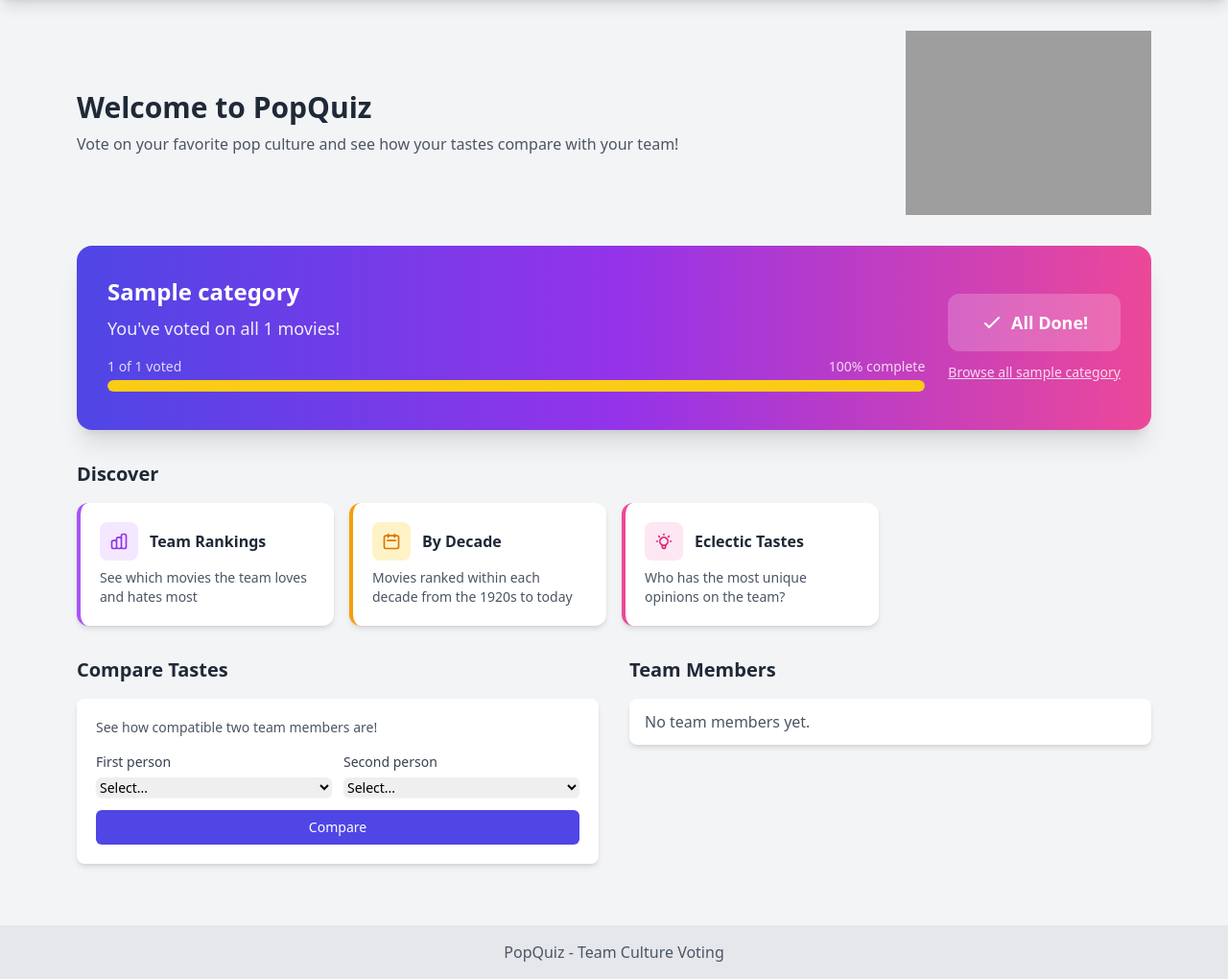
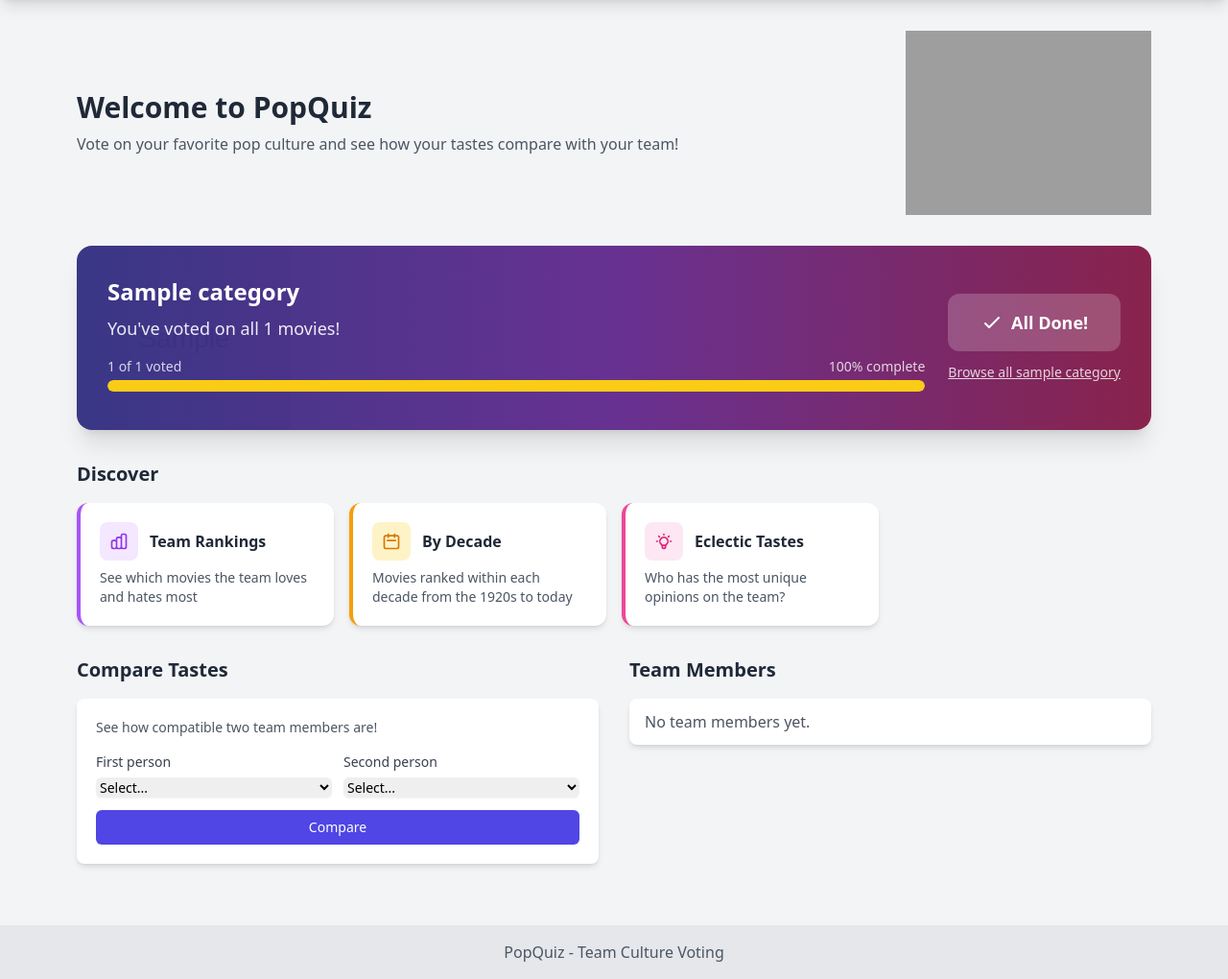
Before and after one commit to chnm/popquiz, a Django app: page / in a window 1280 px wide. Shown: the part 67-1087 px from the top of the page at 96% size. Run offline with Django 5.2, Linux system fonts and the light colour scheme; a user stored in the database is signed in; tables that the repository leaves empty hold one stand-in row (values such as "Sample post"); grey boxes marked "Sample" are stand-in pictures; some libraries are stand-ins or nearby versions; grey boxes are pictures that could not be loaded.

Commit message:
Add movie poster collage background to dashboard voting section
- Display 5 random movie posters as a background collage
- Posters arranged in a 5-column grid spanning the full card
- Dark gradient overlay (indigo/purple/pink at 90-95% opacity) ensures text readability
- Fallback to solid gradient if no posters available
- Creates visually engaging preview of category content
- Uses absolute positioning with z-index layering for poster background and content overlay

🤖 Generated with [Claude Code](https://claude.com/claude-code)

Co-Authored-By: Claude <noreply@anthropic.com>

```diff
--- a/catalog/templates/catalog/home.html
+++ b/catalog/templates/catalog/home.html
@@ -18,7 +18,28 @@
 {% if user.is_authenticated %}
 <div class="mb-8">
     {% for cat_data in categories_with_progress %}
-    <div class="bg-gradient-to-r from-indigo-600 via-purple-600 to-pink-500 rounded-2xl shadow-xl p-8 text-white">
+    <div class="relative rounded-2xl shadow-xl overflow-hidden">
+        <!-- Background Poster Collage -->
+        {% if cat_data.random_posters %}
+        <div class="absolute inset-0 grid grid-cols-5 gap-0">
+            {% for item in cat_data.random_posters %}
+            <div class="relative w-full h-full">
+                {% if item.poster_url %}
+                <img src="{{ item.poster_url }}" alt="{{ item.title }}" class="w-full h-full object-cover"
+                     onerror="this.style.display='none';">
+                {% endif %}
+            </div>
+            {% endfor %}
+        </div>
+        <!-- Gradient overlay for readability -->
+        <div class="absolute inset-0 bg-gradient-to-r from-indigo-900/95 via-purple-900/90 to-pink-900/95"></div>
+        {% else %}
+        <!-- Fallback gradient if no posters -->
+        <div class="absolute inset-0 bg-gradient-to-r from-indigo-600 via-purple-600 to-pink-500"></div>
+        {% endif %}
+
+        <!-- Content Layer -->
+        <div class="relative z-10 p-8 text-white">
             <div class="flex flex-col md:flex-row md:items-center md:justify-between gap-6">
                 <div class="flex-grow">
                     <h2 class="text-2xl font-bold mb-2">{{ cat_data.category.name }}</h2>
@@ -64,6 +85,7 @@
                     <a href="{% url 'category_detail' cat_data.category.slug %}" class="text-center text-white/80 hover:text-white text-sm underline">
                         Browse all {{ cat_data.category.name|lower }}
                     </a>
+                </div>
             </div>
         </div>
     </div>
--- a/catalog/views.py
+++ b/catalog/views.py
@@ -39,12 +39,21 @@ class HomeView(ListView):
                 ).count()
                 remaining = total_items - responded_count
                 progress_percent = round((responded_count / total_items) * 100) if total_items > 0 else 0
+
+                # Get random movie posters for this category
+                random_posters = Item.objects.filter(
+                    category=category
+                ).exclude(
+                    poster_url=''
+                ).order_by('?')[:5]
+
                 categories_with_progress.append({
                     'category': category,
                     'total': total_items,
                     'voted': responded_count,
                     'remaining': remaining,
                     'progress_percent': progress_percent,
+                    'random_posters': random_posters,
                 })
             context['categories_with_progress'] = categories_with_progress
 
```
Lines whose indentation alone changed are shown as unchanged.
